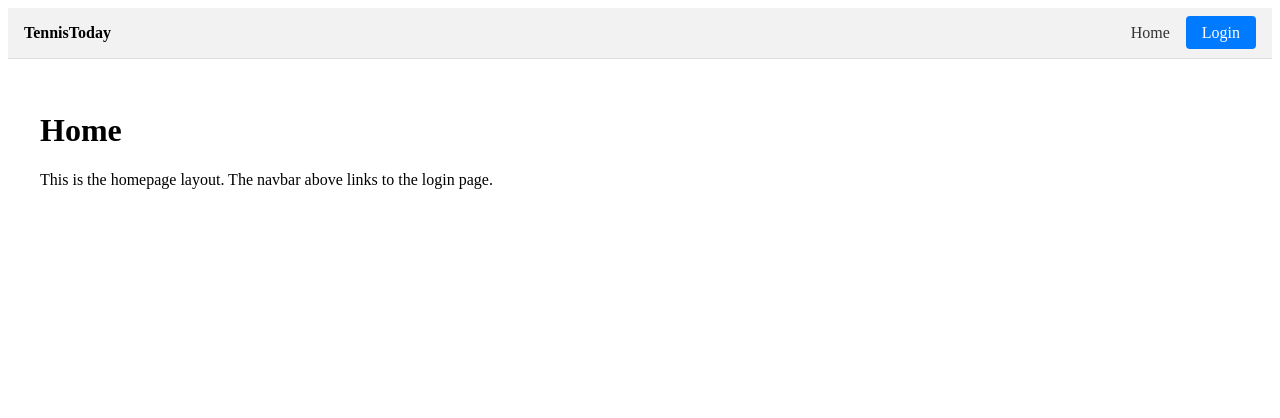
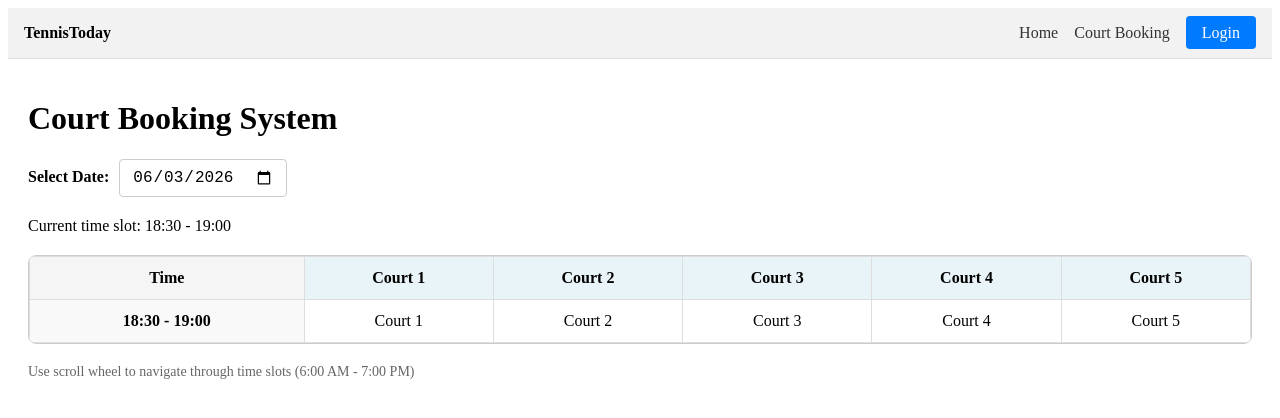
Before and after one commit to ME-Item-Storage-Cell/TennisToday, a React (Vite) app in the folder my-react-site/: page /court-booking in a window 1280 px wide. Shown: the top 418 px of the page. Built offline with nearby package versions, Linux system fonts and the light colour scheme.

Commit message:
Started court booking

```diff
--- a/my-react-site/src/App.jsx
+++ b/my-react-site/src/App.jsx
@@ -3,6 +3,7 @@ import Navbar from './components/Navbar'
 import Home from './pages/Home'
 import Login from './pages/login'
 import Account from './pages/Account'
+import CourtBooking from './pages/CourtBooking'
 
 function App() {
   return (
@@ -12,6 +13,7 @@ function App() {
         <Route path="/" element={<Home />} />
         <Route path="/login" element={<Login />} />
         <Route path="/account" element={<Account />} />
+        <Route path="/court-booking" element={<CourtBooking />} />
         <Route path="*" element={<Home />} />
       </Routes>
     </BrowserRouter>
--- a/my-react-site/src/components/Navbar.jsx
+++ b/my-react-site/src/components/Navbar.jsx
@@ -1,9 +1,10 @@
 import { useEffect, useState } from 'react'
-import { Link } from 'react-router-dom'
+import { Link, useNavigate } from 'react-router-dom'
 import { supabase } from '../supabase'
 
 export default function Navbar() {
   const [session, setSession] = useState(null)
+  const navigate = useNavigate()
 
   useEffect(() => {
     async function loadSession() {
@@ -22,6 +23,13 @@ export default function Navbar() {
     }
   }, [])
 
+  const handleCourtBookingClick = (e) => {
+    if (!session) {
+      e.preventDefault()
+      navigate('/login')
+    }
+  }
+
   return (
     <nav style={{
       display: 'flex',
@@ -36,6 +44,13 @@ export default function Navbar() {
         <Link to="/" style={{ marginRight: '1rem', textDecoration: 'none', color: '#333' }}>
           Home
         </Link>
+        <Link
+          to="/court-booking"
+          onClick={handleCourtBookingClick}
+          style={{ marginRight: '1rem', textDecoration: 'none', color: '#333', cursor: 'pointer' }}
+        >
+          Court Booking
+        </Link>
         {session ? (
           <Link to="/account" style={{ padding: '0.5rem 1rem', background: '#007bff', color: '#fff', borderRadius: '4px', textDecoration: 'none' }}>
             Account
--- a/my-react-site/src/pages/CourtBooking.jsx
+++ b/my-react-site/src/pages/CourtBooking.jsx
@@ -1,11 +1,203 @@
-import { useEffect, useState } from 'react'
+import { useEffect, useState, useRef, useCallback } from 'react'
 import { useNavigate } from 'react-router-dom'
 import { supabase } from '../supabase'
 
 export default function CourtBooking() {
+    const navigate = useNavigate()
+    const tableRef = useRef(null)
+    const [timeSlot, setTimeSlot] = useState(0)
 
+    // Get today's date in YYYY-MM-DD format
+    const getTodayString = () => {
+        const today = new Date()
+        return today.toISOString().split('T')[0]
+    }
 
+    const [selectedDate, setSelectedDate] = useState(getTodayString())
 
+    const COURTS = [1, 2, 3, 4, 5]
+    const START_HOUR = 6
+    const END_HOUR = 19
+    const TOTAL_SLOTS = (END_HOUR - START_HOUR) * 2
 
-    return
+    // Calculate the minimum valid time slot based on current date and time
+    const getMinTimeSlot = () => {
+        if (selectedDate !== getTodayString()) {
+            // If date is in the future, all slots are valid
+            return 0
+        }
+
+        // If date is today, calculate current time and find first valid slot
+        const now = new Date()
+        const currentHours = now.getHours()
+        const currentMinutes = now.getMinutes()
+        const currentTotalMinutes = currentHours * 60 + currentMinutes
+
+        // Calculate which slot we're currently in
+        const startTotalMinutes = START_HOUR * 60
+        const minutesSinceStart = currentTotalMinutes - startTotalMinutes
+
+        // If current time is before 6 AM, start from slot 0
+        if (minutesSinceStart < 0) {
+            return 0
+        }
+
+        // Calculate slot and round up to next slot if not exactly on a boundary
+        const currentSlot = minutesSinceStart / 30
+        const minSlot = Math.ceil(currentSlot)
+
+        // Return the minimum slot, capped at TOTAL_SLOTS - 1
+        return Math.min(minSlot, TOTAL_SLOTS - 1)
+    }
+
+    const getTimeString = (slot) => {
+        const totalMinutes = START_HOUR * 60 + slot * 30
+        const hours = Math.floor(totalMinutes / 60)
+        const minutes = totalMinutes % 60
+        return `${String(hours).padStart(2, '0')}:${String(minutes).padStart(2, '0')}`
+    }
+
+    const getTimeRange = (slot) => {
+        const startTime = getTimeString(slot)
+        const totalMinutes = START_HOUR * 60 + slot * 30 + 30
+        const hours = Math.floor(totalMinutes / 60)
+        const minutes = totalMinutes % 60
+        const endTime = `${String(hours).padStart(2, '0')}:${String(minutes).padStart(2, '0')}`
+        return `${startTime} - ${endTime}`
+    }
+
+    const handleWheel = useCallback((e) => {
+        e.preventDefault()
+        const minSlot = getMinTimeSlot()
+
+        if (e.deltaY > 0) {
+            // Scroll down - move to later time
+            setTimeSlot(prev => Math.min(prev + 1, TOTAL_SLOTS - 1))
+        } else if (e.deltaY < 0) {
+            // Scroll up - move to earlier time
+            setTimeSlot(prev => Math.max(prev - 1, minSlot))
+        }
+    }, [TOTAL_SLOTS, selectedDate])
+
+    useEffect(() => {
+        const table = tableRef.current
+        if (table) {
+            table.addEventListener('wheel', handleWheel, { passive: false })
+            return () => table.removeEventListener('wheel', handleWheel)
+        }
+    }, [handleWheel])
+
+    // Reset timeSlot when date changes to ensure it's always valid
+    useEffect(() => {
+        setTimeSlot(getMinTimeSlot())
+    }, [selectedDate])
+
+    return (
+        <div style={{ padding: '20px' }}>
+            <h1>Court Booking System</h1>
+
+            <div style={{ marginTop: '15px', marginBottom: '20px' }}>
+                <label htmlFor="date-picker" style={{ fontWeight: 'bold', marginRight: '10px' }}>
+                    Select Date:
+                </label>
+                <input
+                    id="date-picker"
+                    type="date"
+                    value={selectedDate}
+                    onChange={(e) => setSelectedDate(e.target.value)}
+                    min={getTodayString()}
+                    style={{
+                        padding: '8px 12px',
+                        fontSize: '16px',
+                        border: '1px solid #ccc',
+                        borderRadius: '4px',
+                        cursor: 'pointer'
+                    }}
+                />
+            </div>
+
+            <p>Current time slot: {getTimeRange(timeSlot)}</p>
+
+            <div
+                ref={tableRef}
+                style={{
+                    overflowX: 'auto',
+                    border: '1px solid #ccc',
+                    borderRadius: '8px',
+                    marginTop: '20px'
+                }}
+            >
+                <table style={{
+                    width: '100%',
+                    borderCollapse: 'collapse',
+                    minWidth: '500px'
+                }}>
+                    <thead>
+                        <tr style={{ backgroundColor: '#f5f5f5' }}>
+                            <th style={{
+                                border: '1px solid #ddd',
+                                padding: '12px',
+                                fontWeight: 'bold',
+                                textAlign: 'center'
+                            }}>
+                                Time
+                            </th>
+                            {COURTS.map(court => (
+                                <th
+                                    key={court}
+                                    style={{
+                                        border: '1px solid #ddd',
+                                        padding: '12px',
+                                        fontWeight: 'bold',
+                                        textAlign: 'center',
+                                        backgroundColor: '#e8f4f8'
+                                    }}
+                                >
+                                    Court {court}
+                                </th>
+                            ))}
+                        </tr>
+                    </thead>
+                    <tbody>
+                        <tr>
+                            <td style={{
+                                border: '1px solid #ddd',
+                                padding: '12px',
+                                fontWeight: 'bold',
+                                textAlign: 'center',
+                                backgroundColor: '#f9f9f9'
+                            }}>
+                                {getTimeRange(timeSlot)}
+                            </td>
+                            {COURTS.map(court => (
+                                <td
+                                    key={`${timeSlot}-${court}`}
+                                    data-court={court}
+                                    data-time-slot={timeSlot}
+                                    data-start-time={getTimeString(timeSlot)}
+                                    data-end-time={getTimeString(timeSlot + 1)}
+                                    style={{
+                                        border: '1px solid #ddd',
+                                        padding: '12px',
+                                        textAlign: 'center',
+                                        cursor: 'pointer',
+                                        backgroundColor: '#ffffff',
+                                        transition: 'background-color 0.2s'
+                                    }}
+                                    onMouseEnter={(e) => e.target.style.backgroundColor = '#e8f4f8'}
+                                    onMouseLeave={(e) => e.target.style.backgroundColor = '#ffffff'}
+                                >
+                                    Court {court}
+                                </td>
+                            ))}
+                        </tr>
+                    </tbody>
+                </table>
+            </div>
+
+            <p style={{ marginTop: '20px', fontSize: '14px', color: '#666' }}>
+                Use scroll wheel to navigate through time slots (6:00 AM - 7:00 PM)
+            </p>
+        </div>
+    )
 }
```
